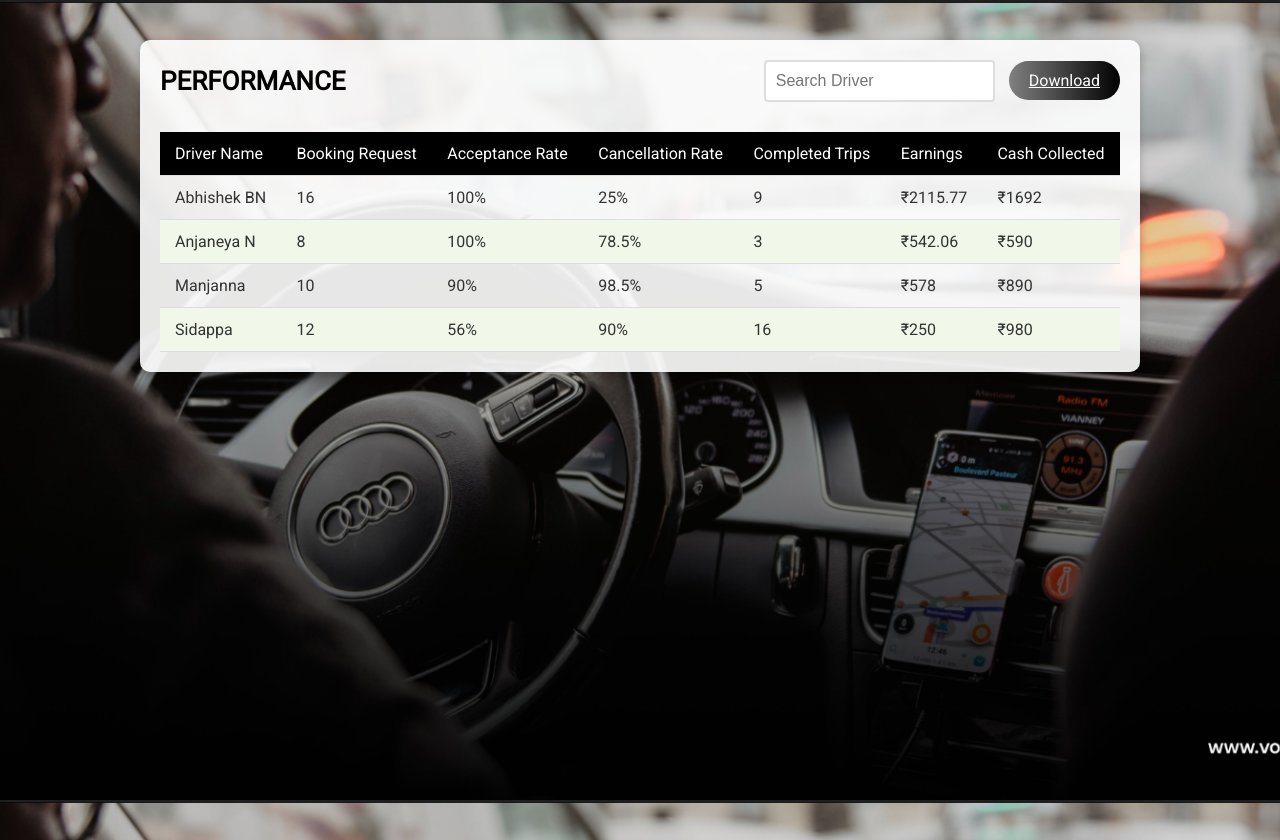
After one commit to VoziEng/Ops-on-AWS, a Flask app: page /performance in a window 1280 px wide. The commit adds this page. Run offline with Flask 3, Linux system fonts and the light colour scheme.

Commit message:
14th dec commit

```diff
--- a/Demo/app.py
+++ b/Demo/app.py
@@ -57,6 +57,10 @@ def driver():
 def vehicles():
     return render_template('vehicles.html')
 
+@app.route('/performance')
+def performance():
+    return render_template('performance.html')
+
 # Route for the index page
 @app.route('/')
 def index():
--- /dev/null
+++ b/Demo/static/performance.css
@@ -0,0 +1,126 @@
+/* General resets and typography */
+* {
+    margin: 0;
+    padding: 0;
+    box-sizing: border-box;
+  }
+
+  body, html {
+    height: 100%;
+    margin: 0;
+    font-family: 'Roboto', sans-serif;
+    color: #333;
+  }
+
+  /* Full background setup */
+  body {
+    background: url('images/bg.png') no-repeat center center fixed;
+    background-size: cover;
+  }
+
+  /* Overlay with a slight dark shade to improve text visibility */
+  .overlay {
+    background: rgba(0, 0, 0, 0.5); /* Dark overlay for better readability */
+    color: #fff;
+    height: 100%;
+    padding: 30px;
+  }
+
+  /* Container and layout */
+  .dashboard-container {
+    max-width: 1000px;
+    margin: 40px auto;
+    padding: 20px;
+    background: rgba(255, 255, 255, 0.9); /* Semi-transparent background */
+    border-radius: 10px;
+    box-shadow: 0 4px 8px rgba(0, 0, 0, 0.2);
+  }
+
+  /* Header styles */
+  .header {
+    display: flex;
+    justify-content: space-between;
+    align-items: center;
+    margin-bottom: 30px;
+  }
+
+  .header h1 {
+    font-size: 26px;
+    color:black;
+  }
+
+  /* Button styles */
+  .button {
+    padding: 10px 20px;
+    background: linear-gradient(to right, grey, black);
+    color: #fff;
+    border: none;
+    border-radius: 20px;
+    cursor: pointer;
+    font-size: 16px;
+    transition: background 0.3s, transform 0.2s;
+  }
+
+  .button:hover {
+    background: linear-gradient(to right, #1e88e5, #64b5f6);
+    transform: translateY(-2px);
+  }
+
+  /* Input styles */
+  #searchDriver {
+    padding: 10px;
+    border: 2px solid #ddd;
+    border-radius: 4px;
+    font-size: 16px;
+    transition: all 0.3s;
+    margin-right: 10px;
+  }
+
+  #searchDriver:focus {
+    outline: none;
+    border-color: #64b5f6;
+    box-shadow: 0 0 8px rgba(100, 181, 246, 0.5);
+  }
+
+  /* Table styles */
+  table {
+    width: 100%;
+    border-collapse: collapse;
+    margin-top: 20px;
+  }
+
+  th, td {
+    text-align: left;
+    padding: 12px 15px;
+    border-bottom: 1px solid #ddd;
+  }
+
+  th {
+    background-color:black;
+    color:white;
+    font-weight: 500;
+  }
+
+  tr:nth-child(even) {
+    background-color: #f1f8e9;
+  }
+
+  tr:hover {
+    background-color: #e1f5fe;
+    cursor: pointer;
+  }
+
+  /* Responsive design */
+  @media (max-width: 768px) {
+    .header {
+      flex-direction: column;
+    }
+
+    .header h1 {
+      margin-bottom: 20px;
+    }
+
+    .button {
+      margin-top: 10px;
+    }
+  }
--- /dev/null
+++ b/Demo/static/performance.js
@@ -0,0 +1,41 @@
+document.addEventListener('DOMContentLoaded', function() {
+    const searchInput = document.getElementById('searchDriver');
+
+    searchInput.addEventListener('keyup', function() {
+      const term = searchInput.value.toLowerCase();
+      const rows = document.querySelectorAll('table tbody tr');
+
+      rows.forEach(row => {
+        const driver = row.cells[0].textContent.toLowerCase();
+        if(driver.indexOf(term) > -1) {
+          row.style.display = '';
+        } else {
+          row.style.display = 'none';
+        }
+      });
+    });
+  });
+
+  document.addEventListener('DOMContentLoaded', function() {
+    const downloadBtn = document.querySelector('.button');
+
+    downloadBtn.addEventListener('click', function() {
+      // Assuming you want to download the table data
+      const data = [['Driver Name', 'Booking Request', 'Acceptance Rate', 'Cancellation Rate', 'Completed Trips', 'Earnings', 'Cash Collected']];
+      const rows = document.querySelectorAll('table tbody tr');
+
+      rows.forEach(row => {
+        const rowData = [];
+        row.querySelectorAll('td').forEach(cell => {
+          rowData.push(cell.innerText);
+        });
+        data.push(rowData);
+      });
+
+      const csvContent = data.map(e => e.join(",")).join("\n");
+      const blob = new Blob([csvContent], { type: 'text/csv;charset=utf-8;' });
+      const url = URL.createObjectURL(blob);
+      downloadBtn.setAttribute('href', url);
+      downloadBtn.setAttribute('download', 'Performance_Report.csv');
+    });
+  });
--- a/Demo/templates/dashboard.html
+++ b/Demo/templates/dashboard.html
@@ -23,6 +23,8 @@
                     <li><a href="#Dashboard">Dashboard</a></li>
                     <li><a href="#Driver">Driver</a></li>
                     <li><a href="#Vehicles">Vehicles</a></li>
+                    <li><a href="#Performance">Performance</a></li>
+                    <li><a href="#LiveMap">LiveMap</a></li>
                 </ul>
             </div>
             <div class="bottom-options">
--- a/Demo/templates/drivers.html
+++ b/Demo/templates/drivers.html
@@ -7,7 +7,7 @@
     <meta http-equiv="X-UA-Compatible" content="ie=edge">
     <title>Responsive HTML Table With Pure CSS - Web Design/UI Design</title>
     <link rel="stylesheet" href="../static/drivers_vehicles.css">
-    <script src="sample.js" defer></script>
+    <script src="../static/dashboard.js" defer></script>
 </head>
 
 <body>
--- /dev/null
+++ b/Demo/templates/performance.html
@@ -0,0 +1,80 @@
+<!DOCTYPE html>
+<html lang="en">
+<head>
+<meta charset="UTF-8">
+<meta name="viewport" content="width=device-width, initial-scale=1.0">
+<link href="https://fonts.googleapis.com/css?family=Roboto&display=swap" rel="stylesheet">
+
+<title>Driver Performance Dashboard</title>
+<link rel="stylesheet" href="../static/performance.css">
+</head>
+<body>
+
+<div class="dashboard-container">
+
+    <div class="header">
+        <h1>PERFORMANCE </h1>
+        <div>
+        <input type="text" id="searchDriver" placeholder="Search Driver">
+        <!-- Update the `href` to the path of the file you want to download -->
+        <a href="path_to_your_file.csv" class="button" download="Performance_Report.csv">Download</a>
+        </div>
+    </div>
+
+  <table>
+    <thead>
+      <tr>
+        <th>Driver Name</th>
+        <th>Booking Request</th>
+        <th>Acceptance Rate</th>
+        <th>Cancellation Rate</th>
+        <th>Completed Trips</th>
+        <th>Earnings</th>
+        <th>Cash Collected</th>
+      </tr>
+    </thead>
+    <tbody>
+      <tr>
+        <td>Abhishek BN</td>
+        <td>16</td>
+        <td>100%</td>
+        <td>25%</td>
+        <td>9</td>
+        <td>₹2115.77</td>
+        <td>₹1692</td>
+      </tr>
+      <tr>
+        <td>Anjaneya N</td>
+        <td>8</td>
+        <td>100%</td>
+        <td>78.5%</td>
+        <td>3</td>
+        <td>₹542.06</td>
+        <td>₹590</td>
+      </tr>
+      <tr>
+        <td>Manjanna</td>
+        <td>10</td>
+        <td>90%</td>
+        <td>98.5%</td>
+        <td>5</td>
+        <td>₹578</td>
+        <td>₹890</td>
+      </tr>
+      <tr>
+        <td>Sidappa</td>
+        <td>12</td>
+        <td>56%</td>
+        <td>90%</td>
+        <td>16</td>
+        <td>₹250</td>
+        <td>₹980</td>
+      </tr>
+      <!-- Add more rows here -->
+    </tbody>
+  </table>
+</div>
+
+<script src="../static/performance.js"></script>
+</body>
+</html>
```
